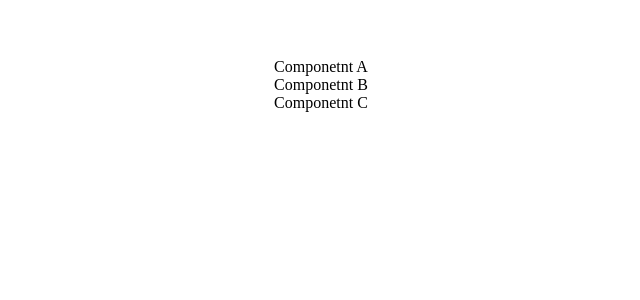
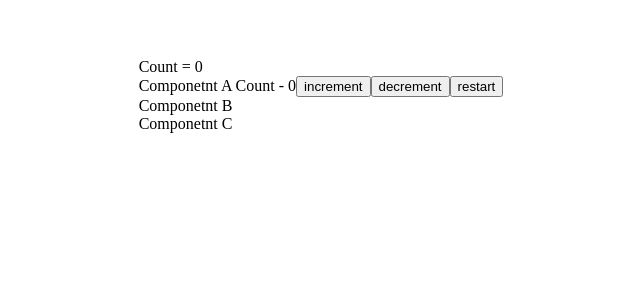
Before and after one commit to igoris12/react-corse, a React (Create React App) app: page / in a window 1280 px wide. Shown: the top 300 px of the page, without its empty margins (319-959 px from the left). Built offline with nearby package versions, Linux system fonts and the light colour scheme.

Commit message:
set count in componetA

```diff
--- a/src/Componets/App.jsx
+++ b/src/Componets/App.jsx
@@ -21,7 +21,8 @@ const reducer = (state, action) => {
 function App() {
   const [state, dispatch] = useReducer(reducer, 0);
   return (
-    <CountState.Provider>
+    <CountState.Provider value={{ count: state, countDispatch: dispatch }}>
+      Count = {state}
       {/* <UseReduserCom /> */}
       {/* <UseReduserCom2 /> */}
       {/* <UseReduserCom3 /> */}
--- a/src/Componets/reactHooks/useRandUseC/ComponentA.jsx
+++ b/src/Componets/reactHooks/useRandUseC/ComponentA.jsx
@@ -1,9 +1,19 @@
-import React from 'react';
+import React, { useContext } from 'react';
 import ComponentB from './ComponentB';
+import { CountState } from '../../../Data/context';
+
 function ComponentA() {
+  const state = useContext(CountState);
   return (
     <div>
-      Componetnt A
+      Componetnt A Count - {state.count}
+      <button onClick={() => state.countDispatch('increment')}>
+        increment
+      </button>
+      <button onClick={() => state.countDispatch('decrement')}>
+        decrement
+      </button>
+      <button onClick={() => state.countDispatch('restart')}>restart</button>
       <ComponentB />
     </div>
   );
```
